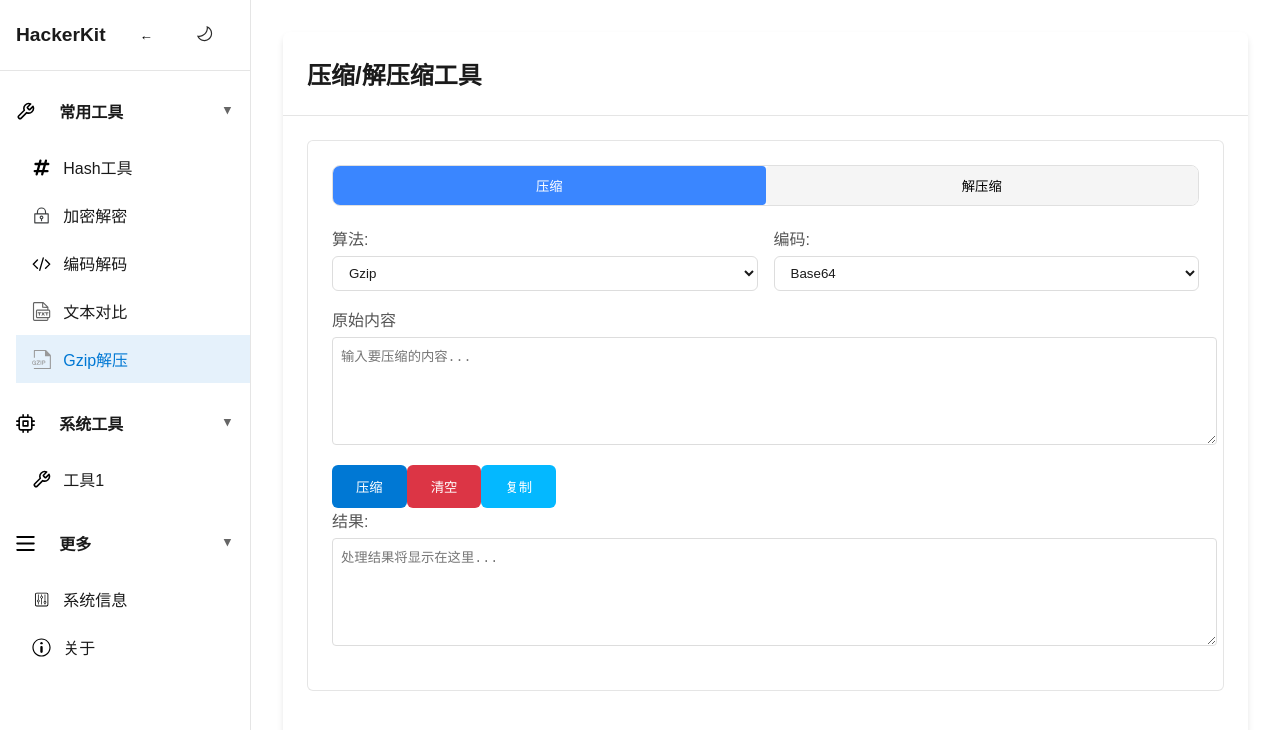
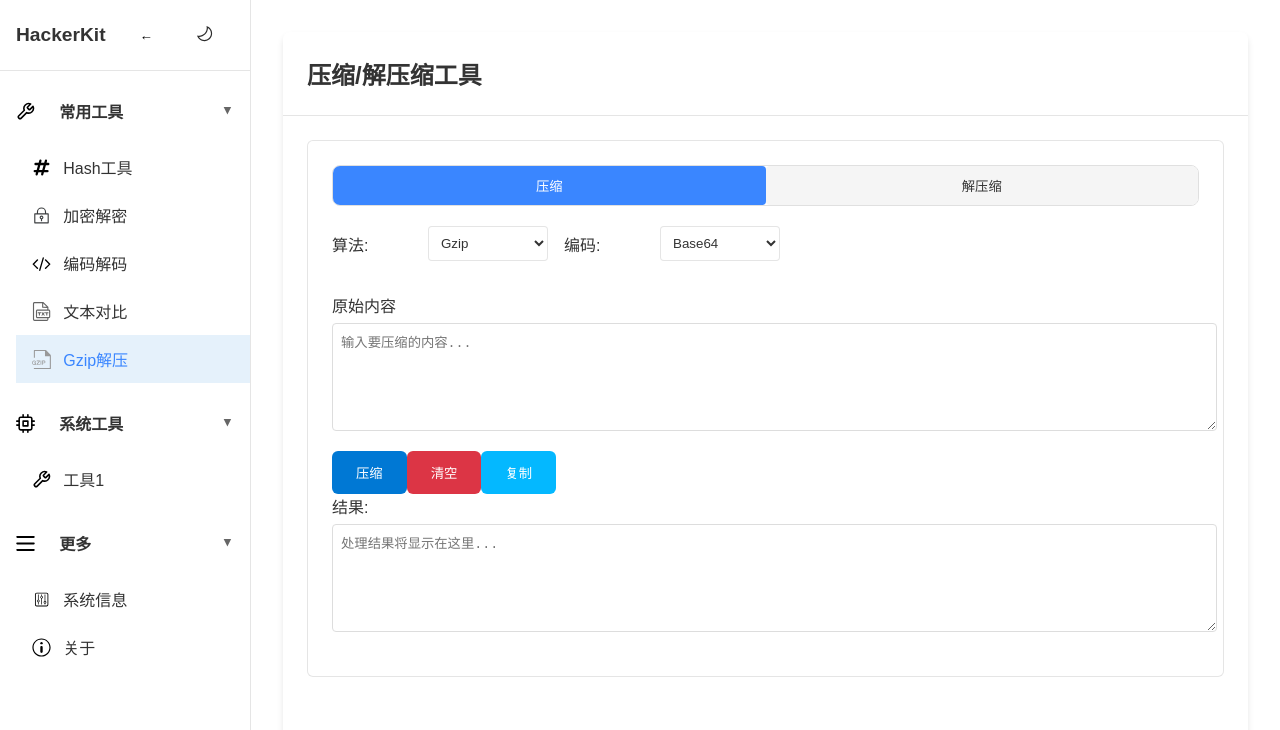
Before and after one commit to MEMLTS/HackerKit, a Vue app: page /gzip in a window 1280 px wide. Shown: the top 730 px of the page. Built offline with nearby package versions, Linux system fonts and the light colour scheme; a web font is replaced by a local one.

Commit message:
feat(theme): 实现暗黑主题并优化样式
- 新增暗黑主题样式，通过 CSS 变量实现主题切换
- 优化操作界面样式，使用变量替代硬编码颜色
- 统一设置界面样式，调整输入框和标签样式
- 调整组件内部样式，以适应新主题

```diff
--- a/src/assets/styles/operation.css
+++ b/src/assets/styles/operation.css
@@ -1,17 +1,34 @@
+
+:root {
+  --bg-color: #ffffff;
+  --text-color: #333333;
+  --border-color: #e0e0e0;
+  --button-bg: #f5f5f5;
+  --active-color: #3a86ff;
+}
+
+.dark {
+  --bg-color: #1a1a1a;
+  --text-color: #e0e0e0;
+  --border-color: #333333;
+  --button-bg: #2d2d2d;
+  --active-color: #3a86ff;
+}
 
 .operation-toggle {
     display: flex;
     margin-bottom: 20px;
     border-radius: 8px;
     overflow: hidden;
-    border: 1px solid #e0e0e0;
+    border: 1px solid var(--border-color);
 }
 
 .operation-toggle button {
     flex: 1;
     padding: 10px;
     border: none;
-    background: #f5f5f5;
+    background: var(--button-bg);
+    color: var(--text-color);
     cursor: pointer;
     transition: all 0.2s;
 }
@@ -35,15 +52,16 @@
     display: block;
     margin-bottom: 6px;
     font-weight: 500;
-    color: #555;
+    color: var(--text-color);
 }
 
 .setting select {
     width: 100%;
     padding: 8px 12px;
-    border: 1px solid #ddd;
+    border: 1px solid var(--border-color);
     border-radius: 6px;
-    background: white;
+    background: var(--bg-color);
+    color: var(--text-color);
 }
 
 .input-group label,
@@ -53,7 +71,7 @@
     align-items: center;
     margin-bottom: 6px;
     font-weight: 500;
-    color: #555;
+    color: var(--text-color);
 }
 
 textarea:focus {
--- a/src/components/EncoderDecoder.vue
+++ b/src/components/EncoderDecoder.vue
@@ -186,7 +186,7 @@ const copyOutput = () => {
             </div>
             <div class="tool-content">
                 <div class="feature-card">
-                    <div class="encode-type-selector">
+                    <div class="setting-group">
                         <label>编码类型：</label>
                         <select v-model="encodeType">
                             <option v-for="type in encodeTypes" :key="type.value" :value="type.value">
--- a/src/components/gzip.vue
+++ b/src/components/gzip.vue
@@ -200,7 +200,7 @@ const clearAll = () => {
 
                 <!-- 设置区域 -->
                 <div class="settings-group">
-                    <div class="setting">
+                    <div class="setting-group">
                         <label>算法:</label>
                         <select v-model="compressionType">
                             <option v-for="algo in compressionAlgorithms" :key="algo.value" :value="algo.value">
@@ -209,7 +209,7 @@ const clearAll = () => {
                         </select>
                     </div>
 
-                    <div class="setting">
+                    <div class="setting-group">
                         <label>编码:</label>
                         <select v-model="encodingType">
                             <option v-for="format in encodingFormats" :key="format.value" :value="format.value">
@@ -236,8 +236,8 @@ const clearAll = () => {
                         清空
                     </button>
                     <button @click="copyResult" class="copy-btn">
-                            复制
-                        </button>
+                        复制
+                    </button>
                 </div>
 
                 <!-- 输出区域 -->
--- a/src/components/hash.vue
+++ b/src/components/hash.vue
@@ -135,7 +135,7 @@ const handleFileInput = (event: Event) => {
             </div>
             <div class="tool-content">
                 <div class="feature-card">
-                    <div class="hash-type-selector">
+                    <div class="setting-group">
                         <label>哈希算法：</label>
                         <select v-model="hashType">
                             <option v-for="type in hashTypes" :key="type.value" :value="type.value">
--- a/src/components/textCompare.vue
+++ b/src/components/textCompare.vue
@@ -182,6 +182,7 @@ const diffTypes = [
             <div class="feature-card">
                 <div class="options-bar">
                     <div class="diff-options">
+                        <div class="setting-group"></div>
                         <label>模式</label>
                         <select class="unified-select">
                             <option v-for="type in diffTypes" :key="type.value" :value="type.value">
@@ -189,7 +190,6 @@ const diffTypes = [
                             </option>
                         </select>
 
-                        <div class="settings-group">
                             <label>
                                 <input type="checkbox" v-model="showLineNumbers">
                                 显示行号
@@ -204,7 +204,6 @@ const diffTypes = [
                             </label>
                         </div>
                     </div>
-
                 </div>
 
                 <div class="compare-container">
@@ -254,7 +253,6 @@ const diffTypes = [
                 </div>
             </div>
         </div>
-    </div>
 </template>
 
 <style scoped>
```
